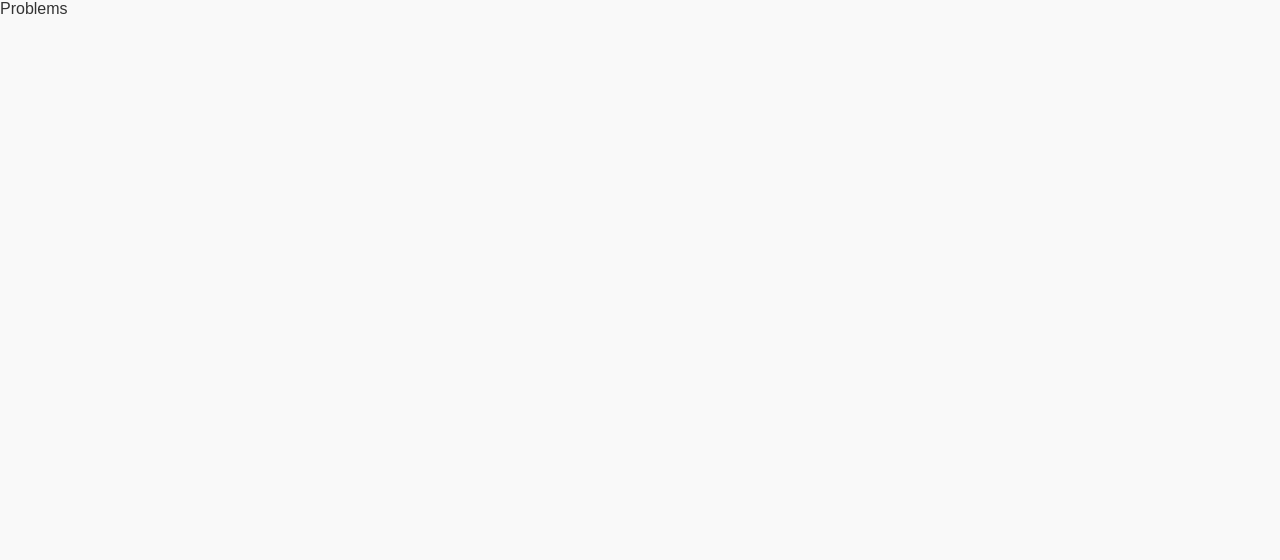
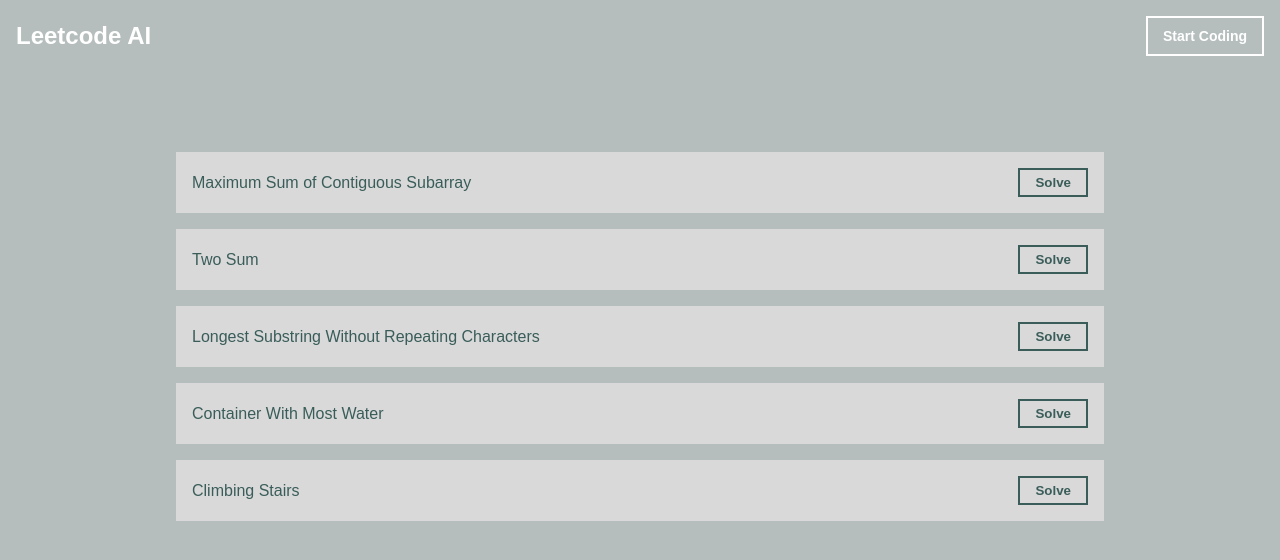
Before and after one commit to tanishabisht/App-LeetcodeAI, a React (Create React App) app: page /#/problems in a window 1280 px wide. Shown: the top 560 px of the page. Built offline with nearby package versions, Linux system fonts and the light colour scheme.

Commit message:
add problems page

```diff
--- a/src/App.js
+++ b/src/App.js
@@ -9,7 +9,7 @@
         <Routes>
           <Route path="/" element={<Landing />} />
           <Route path="/problems" element={<Problems />} />
-          <Route path="/coding" element={<CodingPlatform />} />
+          <Route path="/coding/:id" element={<CodingPlatform />} />
         </Routes>
       </div>
     </Router>
--- a/src/components/Navbar.js
+++ b/src/components/Navbar.js
@@ -1,10 +1,17 @@
 import React from 'react'
+import { useNavigate } from 'react-router-dom';
 
 const Navbar = () => {
+  const navigate = useNavigate()
+
+  const startCoding = () => {
+    navigate('/problems')
+  }
+
   return (
     <header className="navbar">
         <h1 className='navbar-logo'>Leetcode AI</h1>
-        <button className="navbar-cta">Start Coding</button>
+        <button className="navbar-cta" onClick={startCoding}>Start Coding</button>
     </header>
   )
 }
--- a/src/components/ProblemStatement.js
+++ b/src/components/ProblemStatement.js
@@ -1,7 +1,10 @@
 import React from 'react';
-import { problemStatement1 as problemData } from '../constant';
 
-const ProblemStatement = () => {
+const ProblemStatement = ({ problemData }) => {
+  if (!problemData) {
+    return <div>Problem data is not available.</div>;
+  }
+
   return (
     <div className="problem-statement">
       <h2 className="problem-statement__title">{problemData.title}</h2>
--- a/src/constant.js
+++ b/src/constant.js
@@ -1,3 +1,162 @@
+export const problems = [
+  {
+    "id": "1",
+    "title": "Maximum Sum of Contiguous Subarray",
+    "difficulty": "Medium",
+    "description": "Given an array of integers, write a function that finds the maximum sum of any contiguous subarray. A contiguous subarray is a subset of elements that are adjacent to each other in the array. The function should return the maximum possible sum of any contiguous subarray within the input array.",
+    "constraints": [
+      "1 ≤ len(arr) ≤ 10^5 (the array has at least one element)",
+      "-10^4 ≤ arr[i] ≤ 10^4 (each element in the array can range from -10,000 to 10,000)",
+      "The function should run in O(n) time complexity."
+    ],
+    "examples": [
+      {
+        "example": 1,
+        "input": "arr = [-2, 1, -3, 4, -1, 2, 1, -5, 4]",
+        "output": 6,
+        "explanation": "The contiguous subarray [4, -1, 2, 1] has the maximum sum = 6."
+      },
+      {
+        "example": 2,
+        "input": "arr = [1]",
+        "output": 1,
+        "explanation": "The only element itself is the maximum sum."
+      },
+      {
+        "example": 3,
+        "input": "arr = [5, 4, -1, 7, 8]",
+        "output": 23,
+        "explanation": "The entire array [5, 4, -1, 7, 8] has the maximum sum = 23."
+      }
+    ]
+  },
+  {
+    "id": "2",
+    "title": "Two Sum",
+    "difficulty": "Easy",
+    "description": "Given an array of integers nums and an integer target, return indices of the two numbers such that they add up to target. You may assume that each input would have exactly one solution, and you may not use the same element twice.",
+    "constraints": [
+      "2 ≤ nums.length ≤ 10^4",
+      "-10^9 ≤ nums[i] ≤ 10^9",
+      "-10^9 ≤ target ≤ 10^9",
+      "The solution must run in O(n) time complexity."
+    ],
+    "examples": [
+      {
+        "example": 1,
+        "input": "nums = [2, 7, 11, 15], target = 9",
+        "output": "[0, 1]",
+        "explanation": "nums[0] + nums[1] = 2 + 7 = 9."
+      },
+      {
+        "example": 2,
+        "input": "nums = [3, 2, 4], target = 6",
+        "output": "[1, 2]",
+        "explanation": "nums[1] + nums[2] = 2 + 4 = 6."
+      },
+      {
+        "example": 3,
+        "input": "nums = [3, 3], target = 6",
+        "output": "[0, 1]",
+        "explanation": "nums[0] + nums[1] = 3 + 3 = 6."
+      }
+    ]
+  },
+  {
+    "id": "3",
+    "title": "Longest Substring Without Repeating Characters",
+    "difficulty": "Medium",
+    "description": "Given a string s, find the length of the longest substring without repeating characters.",
+    "constraints": [
+      "0 ≤ s.length ≤ 5 * 10^4",
+      "s consists of English letters, digits, symbols, and spaces.",
+      "The solution must run in O(n) time complexity."
+    ],
+    "examples": [
+      {
+        "example": 1,
+        "input": "s = 'abcabcbb'",
+        "output": 3,
+        "explanation": "The longest substring without repeating characters is 'abc', which has a length of 3."
+      },
+      {
+        "example": 2,
+        "input": "s = 'bbbbb'",
+        "output": 1,
+        "explanation": "The longest substring without repeating characters is 'b', which has a length of 1."
+      },
+      {
+        "example": 3,
+        "input": "s = 'pwwkew'",
+        "output": 3,
+        "explanation": "The longest substring without repeating characters is 'wke', which has a length of 3."
+      }
+    ]
+  },
+  {
+    "id": "4",
+    "title": "Container With Most Water",
+    "difficulty": "Medium",
+    "description": "You are given an integer array height of length n. There are n vertical lines drawn such that the two endpoints of the ith line are (i, 0) and (i, height[i]). Find two lines that together with the x-axis form a container, such that the container contains the most water.",
+    "constraints": [
+      "2 ≤ height.length ≤ 10^5",
+      "0 ≤ height[i] ≤ 10^4",
+      "The solution must run in O(n) time complexity."
+    ],
+    "examples": [
+      {
+        "example": 1,
+        "input": "height = [1,8,6,2,5,4,8,3,7]",
+        "output": 49,
+        "explanation": "The most water is contained between lines at index 1 and 8, with area = 49."
+      },
+      {
+        "example": 2,
+        "input": "height = [1,1]",
+        "output": 1,
+        "explanation": "The most water is contained between the two lines, with area = 1."
+      },
+      {
+        "example": 3,
+        "input": "height = [4,3,2,1,4]",
+        "output": 16,
+        "explanation": "The most water is contained between lines at index 0 and 4, with area = 16."
+      }
+    ]
+  },
+  {
+    "id": "5",
+    "title": "Climbing Stairs",
+    "difficulty": "Easy",
+    "description": "You are climbing a staircase. It takes n steps to reach the top. Each time you can either climb 1 or 2 steps. In how many distinct ways can you climb to the top?",
+    "constraints": [
+      "1 ≤ n ≤ 45",
+      "The solution must run in O(n) time complexity."
+    ],
+    "examples": [
+      {
+        "example": 1,
+        "input": "n = 2",
+        "output": 2,
+        "explanation": "There are two ways to climb to the top: 1 step + 1 step or 2 steps."
+      },
+      {
+        "example": 2,
+        "input": "n = 3",
+        "output": 3,
+        "explanation": "There are three ways to climb to the top: 1+1+1, 1+2, or 2+1."
+      },
+      {
+        "example": 3,
+        "input": "n = 4",
+        "output": 5,
+        "explanation": "There are five ways to climb to the top: 1+1+1+1, 1+1+2, 1+2+1, 2+1+1, or 2+2."
+      }
+    ]
+  }
+];
+
+
 export const problemStatement1 = {
     "title": "Maximum Sum of Contiguous Subarray",
     "difficulty": "Medium",
--- a/src/index.css
+++ b/src/index.css
@@ -329,7 +329,6 @@
   color: #3A5D59;
 }
 
-/* Main Content */
 .landing-main {
   display: flex;
   justify-content: space-between;
@@ -380,3 +379,33 @@
   margin: 1rem;
   width: 15rem;
 }
+
+/* Problems page */
+
+.problems-list {
+  margin: 5rem 10rem;
+}
+
+.problem-card {
+  background-color: #D9D9D9;
+  margin: 1rem;
+  padding: 1rem;
+  display: flex;
+  justify-content: space-between;
+  align-items: center;
+  font-weight: 500;
+}
+
+.problem-btn {
+  background-color: transparent;
+  border: 2px solid #3A5D59;
+  padding: 5px 15px;
+  color: #3A5D59;
+  font-weight: 600;
+}
+
+.problem-btn:hover {
+  background-color: #3A5D59;
+  color: #D9D9D9;
+  cursor: pointer;
+}
--- a/src/pages/CodingPlatform.js
+++ b/src/pages/CodingPlatform.js
@@ -1,8 +1,13 @@
 import React, { useState } from 'react';
 import { ProblemStatement, CodeEditor, OutputConsole, HintDisplay } from '../components';
 import axios from 'axios';
+import { useParams } from 'react-router-dom';
+import { problems } from '../constant';
 
 const CodingPlatform = () => {
+  const { id } = useParams();
+  const problem = problems.find((problem) => problem.id === id);
+
   const [output, setOutput] = useState('');
   const [previousHints, setPreviousHints] = useState([]);
 
@@ -18,7 +23,7 @@
   const getHint = async (code) => {
     try {
       const response = await axios.post('https://printed-eryn-github-deployments-1ba07664.koyeb.app/getHint', {
-        problem_statement: "Maximum Sum of Contiguous Subarray",
+        problem_statement: problem?.title || '',
         user_code: code,
         hint_type: "optimization",
         previous_hints: previousHints
@@ -31,10 +36,19 @@
     }
   };
 
+  if (!problem) {
+    return (
+      <div className="coding-platform">
+        <h1>Problem not found</h1>
+        <p>The requested problem ID does not exist in the system.</p>
+      </div>
+    );
+  }
+
   return (
     <div className="coding-platform">
       <div className="coding-platform__panel--problem-statement">
-        <ProblemStatement />
+        <ProblemStatement problemData={problem} />
       </div>
       <div className="coding-platform__panel--code-editor">
         <CodeEditor executeCode={executeCode} getHint={getHint} />
--- a/src/pages/Landing.js
+++ b/src/pages/Landing.js
@@ -3,8 +3,15 @@
 import mainImg from '../images/main.png'
 import featureHintImg from '../images/feature-hint.png'
 import featureUiImg from '../images/feature-ui.png'
+import { useNavigate } from 'react-router-dom';
 
 const Landing = () => {
+  const navigate = useNavigate()
+
+  const startCoding = () => {
+    navigate('/problems')
+  }
+
   return (
     <div className="landing-container">
 
@@ -16,7 +23,7 @@
           <img src={mainImg} alt='hero' className='hero-img' />
           <div className='hero-content'>
             <h2 className='hero-title'>Optimize your coding skills <br/>with smart progressive hints</h2>
-            <button className="hero-cta">Start Coding</button>
+            <button className="hero-cta" onClick={startCoding}>Start Coding</button>
           </div>
         </div>
 
--- a/src/pages/Problems.js
+++ b/src/pages/Problems.js
@@ -1,9 +1,29 @@
 import React from 'react'
+import { Navbar } from '../components'
+import { problems } from '../constant'
+import { useNavigate } from 'react-router-dom'
 
 const Problems = () => {
+
+  const navigate = useNavigate()
+
+  const onSolve = (prob) => {
+    navigate('/coding/' + prob.id)
+  }
+
   return (
-    <div>
-      Problems
+    <div className="landing-container">
+      <Navbar />
+
+      <div className='problems-list'>
+        {problems.map((prob,id) => (
+          <div className='problem-card'>
+            <p className='problem-title'>{prob.title}</p>
+            <button onClick={() => onSolve(prob)} className='problem-btn'>Solve</button>
+          </div>
+        ))}
+      </div>
+
     </div>
   )
 }
```
